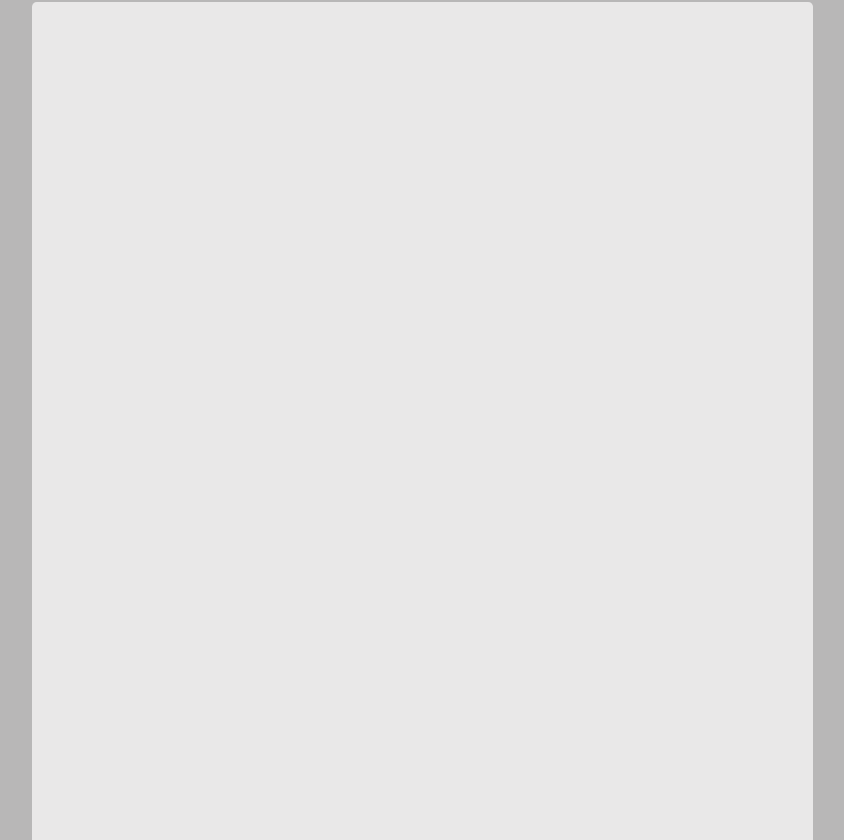
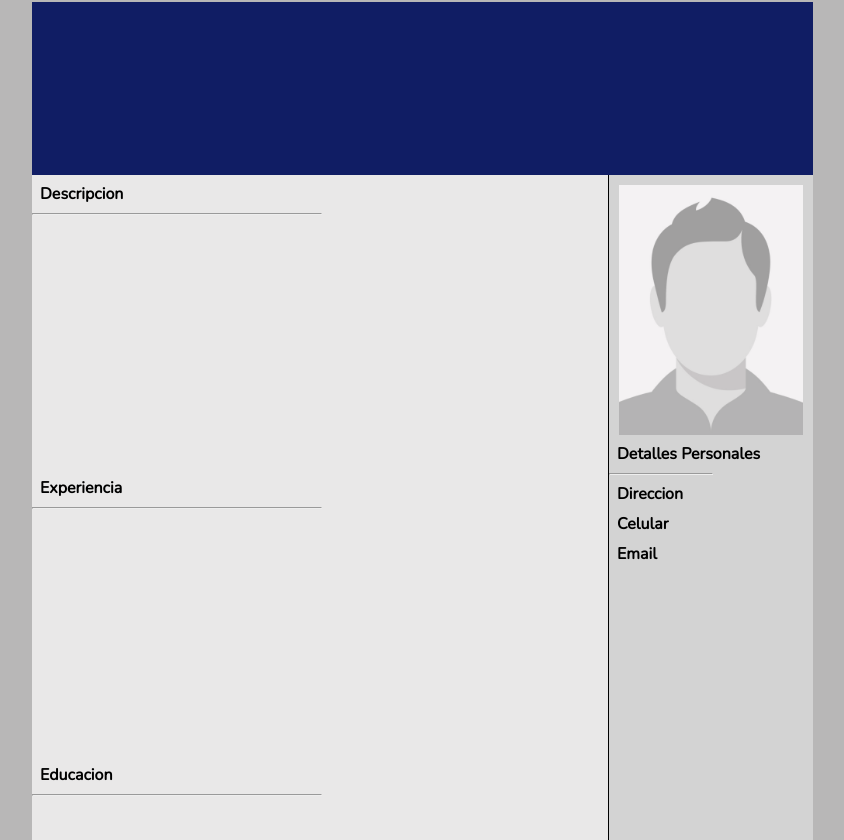
Before and after one commit to SebasDrewes/cv-maker, a React (Create React App) app: page / in a window 1280 px wide. Shown: the part 1260-2100 px from the top of the page, without its empty margins (224-1068 px from the left). Built offline with nearby package versions, Linux system fonts and the light colour scheme.

Commit message:
refactorizada mayor parte de la app

```diff
--- a/src/App.jsx
+++ b/src/App.jsx
@@ -6,7 +6,7 @@ import { Link } from 'react-scroll';
 import GeneralInfo from './components/GeneralInfo';
 import StudiesInfo from './components/StudiesInfo';
 import WorkInfo from './components/WorkInfo';
-// import Preview from './components/Preview';
+import Preview from './components/Preview';
 
 const App = () => {
   const [generalInfo, setGeneralInfo] = useState({
@@ -20,7 +20,6 @@ const App = () => {
   });
 
   const [photo, setPhoto] = useState('');
-  document.write = photo;
   const [showStudyInfo, setShowStudyInfo] = useState(false);
 
   const [studiesInfo, setStudiesInfo] = useState({
@@ -102,7 +101,6 @@ const App = () => {
 
   function addWork() {
     if (workList.length < 4) {
-      console.log(workInfo);
       setWorkInfo({
         position: '',
         company: '',
@@ -131,14 +129,12 @@ const App = () => {
   }
 
   function workForm() {
-    console.log(showWorkInfo);
     if (showWorkInfo) {
       return <WorkInfo saveWorkInfo={saveWorkInfo} />;
     } return null;
   }
 
   function displayWorkForm() {
-    console.log(showWorkInfo);
     if (showWorkInfo) {
       setShowWorkInfo(false);
     } else {
@@ -330,7 +326,12 @@ Podes ver mis proyectos en: https://github.com/SebasDrewes`,
       </div>
       <h1 id="curriculum">CV Preview</h1>
       <div id="previewMainContainer">
-        {/* <Preview allInfo={this.state} ref={(el) => (this.componentRef = el)} /> */}
+        <Preview
+          generalInfo={generalInfo}
+          photo={photo}
+          studiesList={studiesList}
+          workList={workList}
+        />
       </div>
       <div id="bottom" />
     </div>
--- a/src/components/GeneralInfo.js
+++ b/src/components/GeneralInfo.js
@@ -9,7 +9,6 @@ export default function GeneralInfo({ saveGeneralInfo, savePhoto, generalInfo })
     firstName, lastName, title, address, phoneNumber, email, description,
   } = generalInfo;
   return (
-    // eslint-disable-next-line react/jsx-filename-extension
     <div>
       <form>
         <input type="text" name="firstName" placeholder="Nombre" onChange={saveGeneralInfo} value={firstName} />
--- /dev/null
+++ b/src/components/Preview.jsx
@@ -0,0 +1,130 @@
+/* eslint-disable react/prop-types */
+import React/* , { useState } */from 'react';
+import './Preview.css';
+
+const Preview = ({
+  generalInfo, photo, studiesList, workList,
+}) => {
+  // def elementos general
+  const {
+    firstName, lastName, title, address,
+    phoneNumber, email, description,
+  } = generalInfo;
+
+  if (photo === '') {
+    // eslint-disable-next-line no-param-reassign
+    photo = `${process.env.PUBLIC_URL}/emptyAvatar.png`;
+  }
+
+  function displayStudiesList() {
+    const studies = [];
+    for (let i = 0; i < studiesList.length; i += 1) {
+      const { id } = studiesList[i];
+      studies.push(
+        <div key={`divDisplay${id}`}>
+          <p key={`titleDisplay${id}`} className="contentBold">
+            {studiesList[i].title}
+          </p>
+          <p key={`instituteDisplay${id}`} className="content">
+            {studiesList[i].institute}
+          </p>
+          <p key={`fromDisplay${id}`} className="content">
+            {studiesList[i].from}
+            {' - '}
+            {studiesList[i].to}
+          </p>
+        </div>,
+      );
+    }
+    return studies || null;
+  }
+  function displayWorkList() {
+    const works = [];
+    for (let i = 0; i < workList.length; i += 1) {
+      const { id } = workList[i];
+      works.push(
+        <div key={`divDisplay${id}`}>
+          <p key={`positionDisplay${id}`} className="contentBold">
+            {workList[i].position}
+          </p>
+          <p key={`companyDisplay${id}`} className="content">
+            {workList[i].company}
+            {', '}
+            {workList[i].city}
+          </p>
+          <p key={`fromDisplay${id}`} className="content">
+            {workList[i].from}
+            {' - '}
+            {workList[i].to}
+          </p>
+        </div>,
+      );
+    }
+    return works || null;
+  }
+  return (
+    <div id="previewContainer">
+      <div id="previewMain">
+        <p id="previewName">
+          {firstName}
+          {' '}
+          {lastName}
+        </p>
+        <p id="previewTitle">
+          {title}
+        </p>
+      </div>
+      <div id="previewContact">
+        <div id="flex">
+          <img src={photo} alt="avatar" id="avatar" />
+        </div>
+        <p className="previewSubtitle">
+          Detalles Personales
+        </p>
+        <hr />
+        <p className="previewSubtitle">
+          Direccion
+        </p>
+        <p className="content">
+          {address}
+        </p>
+
+        <p className="previewSubtitle">
+          Celular
+        </p>
+        <p className="content">
+          {phoneNumber}
+        </p>
+        <p className="previewSubtitle">
+          Email
+        </p>
+        <p className="content">
+          {email}
+        </p>
+      </div>
+      <div id="previewDescription">
+        <p className="previewSubtitle">
+          Descripcion
+        </p>
+        <hr />
+        <p className="content">{description}</p>
+      </div>
+      <div id="previewExperience">
+        <p className="previewSubtitle">
+          Experiencia
+        </p>
+        <hr />
+        {displayWorkList()}
+      </div>
+      <div id="previewEducation">
+        <p className="previewSubtitle">
+          Educacion
+        </p>
+        <hr />
+        {displayStudiesList()}
+      </div>
+    </div>
+  );
+};
+
+export default Preview;
```
Also changed, not shown: src/components/Preview.js (deleted, +0 -131 lines).
